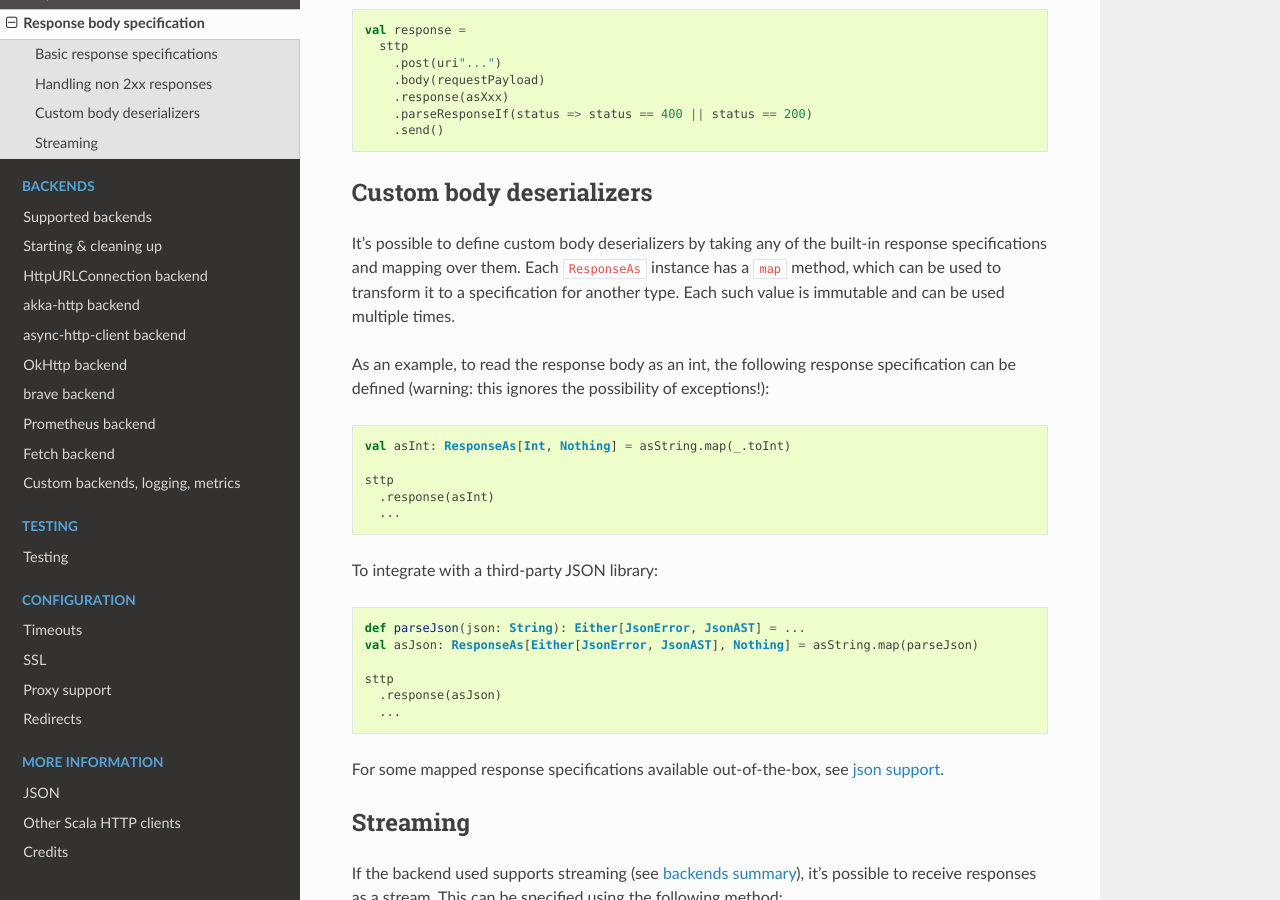
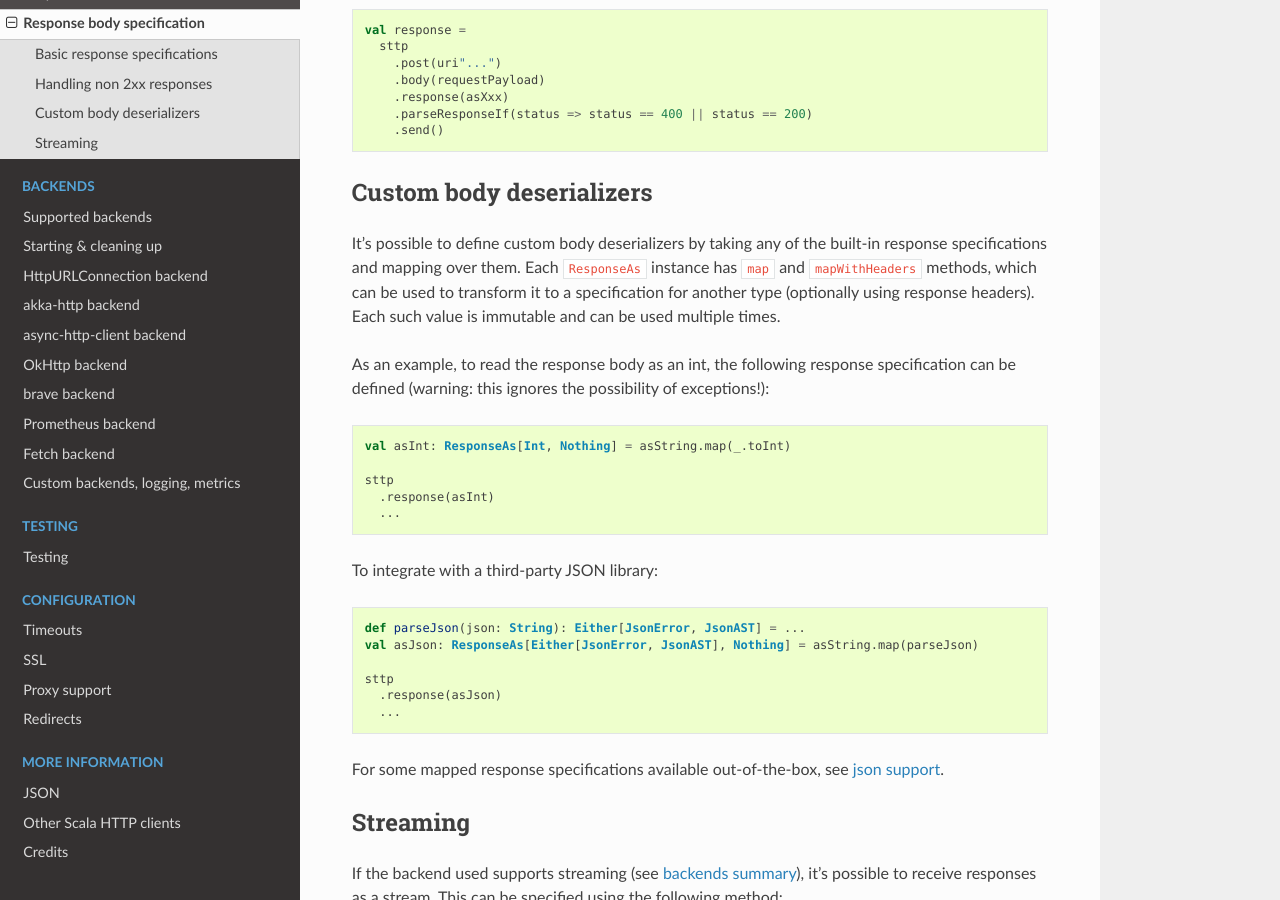
Before and after one commit to softwaremill/sttp, a Sphinx documentation site: the page built from docs/responses/body.rst, in a window 1280 px wide and 900 px high, scrolled down 1333 px. Built offline with Sphinx 7.4.7 and the Read the Docs theme 2.0.0, drawn with Linux system fonts in a browser that asks for light colours.

Commit message:
Add docs for mapWithHeaders

```diff
--- a/docs/responses/body.rst
+++ b/docs/responses/body.rst
@@ -58,7 +58,7 @@
 Custom body deserializers
 -------------------------
 
-It's possible to define custom body deserializers by taking any of the built-in response specifications and mapping over them. Each ``ResponseAs`` instance has a ``map`` method, which can be used to transform it to a specification for another type. Each such value is immutable and can be used multiple times.
+It's possible to define custom body deserializers by taking any of the built-in response specifications and mapping over them. Each ``ResponseAs`` instance has ``map`` and ``mapWithHeaders`` methods, which can be used to transform it to a specification for another type (optionally using response headers). Each such value is immutable and can be used multiple times.
 
 As an example, to read the response body as an int, the following response specification can be defined (warning: this ignores the possibility of exceptions!)::
 
```
